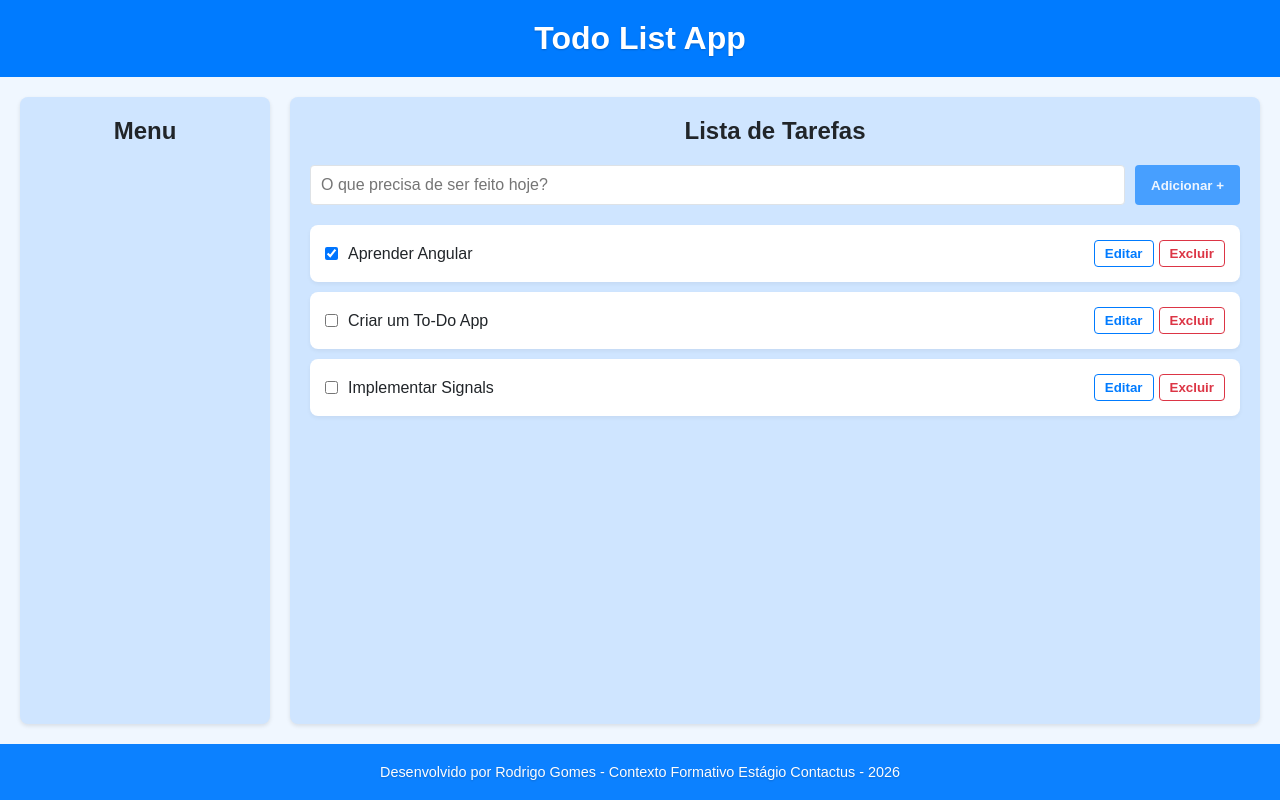
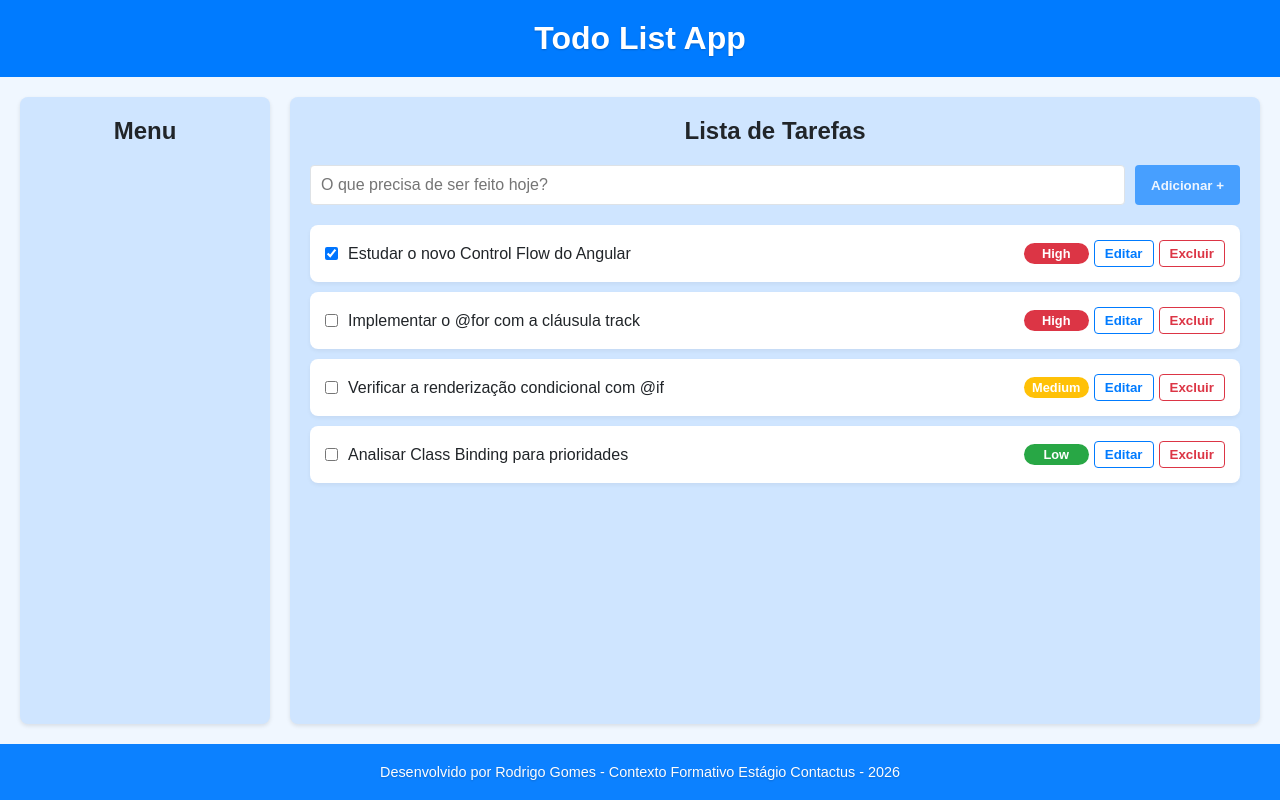
Before and after one commit to rodrigogomes-dev/Contactus_TodoList_Fullstack, an Angular app: page / in a window 1280 px wide. Built offline with nearby package versions, Linux system fonts and the light colour scheme.

Commit message:
feat: implementação do array de objetos tarefas, class binding para gerir a estética do indicador de prioridade

```diff
--- a/src/app/app.css
+++ b/src/app/app.css
@@ -114,6 +114,7 @@ section h2 {
 .task-info {
     display: flex;
     align-items: center;
+    flex-grow: 1;
 }
 
 .task-info label {
@@ -201,3 +202,28 @@ section h2 {
     white-space: nowrap;
     border: 0;
 }
+
+.priority-label{
+    background-color: #6c756d;
+    font-size: 0.8em;
+    padding: 3px 8px;
+    border-radius: 12px;
+    color: white;
+    font-weight: 600;
+    text-transform: capitalize;
+    min-width: 65px;
+    text-align: center;
+    display: inline-block;
+}
+
+.priority-low .priority-label{
+    background-color: #28a745;
+}
+
+.priority-medium .priority-label{
+    background-color: #ffc107;
+}
+
+.priority-high .priority-label{
+    background-color: #dc3545;
+}
--- a/src/app/app.html
+++ b/src/app/app.html
@@ -13,7 +13,6 @@
 
     <!-- Formulário para adicionar tarefa -->
     <div class="task-form-container">
-      <label for="taskInput">Nova Tarefa:</label>
       <input
         type="text"
         id="taskInput"
@@ -31,11 +30,18 @@
           <div class="task-info">
             <input
               type="checkbox"
-              [checked]="task.completed"
-              (change)="toggleComplete(task.id)"
+              [checked]="task.status=== 'completed'"
+              (change)="toggleStatus(task.id)"
             >
-            <label [class.completed]="task.completed">{{ task.name }}</label>
+            <label [class.completed]="task.status === 'completed'">{{ task.name }}</label>
           </div>
+
+          <div class="task-meta">
+            <span [class]="'priority-' + task.priority">
+              <span class ="priority-label">{{ task.priority }}</span>
+          </span>
+          </div>
+
           <div class="task-actions">
             <button class="edit-button" (click)="editTask(task)">Editar</button>
             <button class="delete-button" (click)="deleteTask(task.id)">Excluir</button>
--- a/src/app/app.ts
+++ b/src/app/app.ts
@@ -4,7 +4,8 @@ import { FormsModule } from '@angular/forms';
 interface Task {
   id: number;
   name: string;
-  completed: boolean;
+  status: 'open' | 'completed';
+  priority: 'low' | 'medium' | 'high';
 }
 
 @Component({
@@ -16,9 +17,10 @@ interface Task {
 })
 export class App { // <-- A classe que está a ser exportada
   tasks = signal<Task[]>([
-    { id: 1, name: 'Aprender Angular', completed: true },
-    { id: 2, name: 'Criar um To-Do App', completed: false },
-    { id: 3, name: 'Implementar Signals', completed: false },
+    { id: 1, name: 'Estudar o novo Control Flow do Angular', status: 'completed', priority: 'high' },
+    { id: 2, name: 'Implementar o @for com a cláusula track', status: 'open', priority: 'high' },
+    { id: 3, name: 'Verificar a renderização condicional com @if', status: 'open', priority: 'medium' },
+    { id: 4, name: 'Analisar Class Binding para prioridades', status: 'open', priority: 'low' },
   ]);
 
   newTask: string = '';
@@ -30,7 +32,8 @@ export class App { // <-- A classe que está a ser exportada
       const newTask: Task = {
         id: Date.now(),
         name: this.newTask,
-        completed: false,
+        status: 'open',
+        priority: 'low',
       };
       this.tasks.update(tasks => [...tasks, newTask]);
       this.newTask = '';
@@ -41,10 +44,10 @@ export class App { // <-- A classe que está a ser exportada
     this.tasks.update(tasks => tasks.filter((task: Task) => task.id !== id));
   }
 
-  toggleComplete(id: number) {
+  toggleStatus(id: number) {
     this.tasks.update(tasks =>
       tasks.map((task: Task) =>
-        task.id === id ? { ...task, completed: !task.completed } : task
+        task.id === id ? { ...task, status: task.status === 'open' ? 'completed' : 'open'} : task
       )
     );
   }
```
